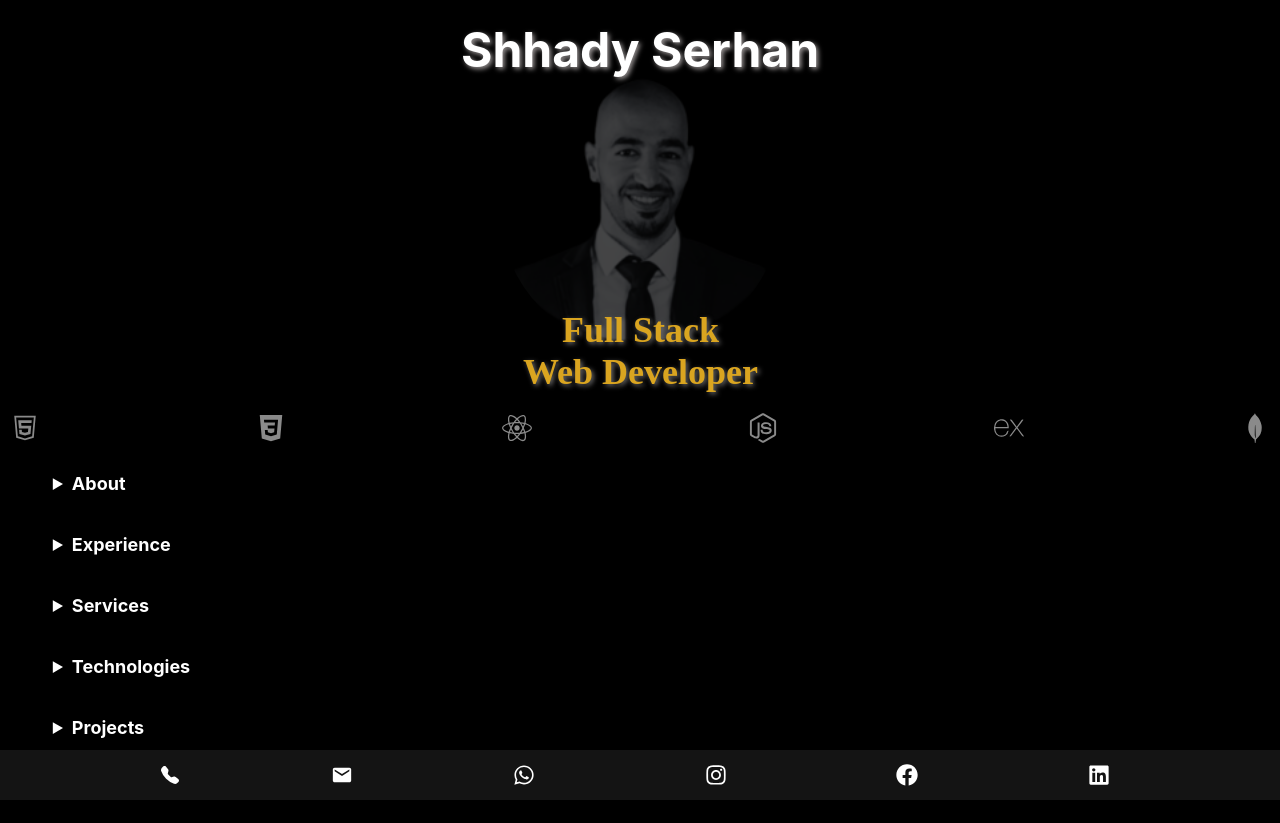
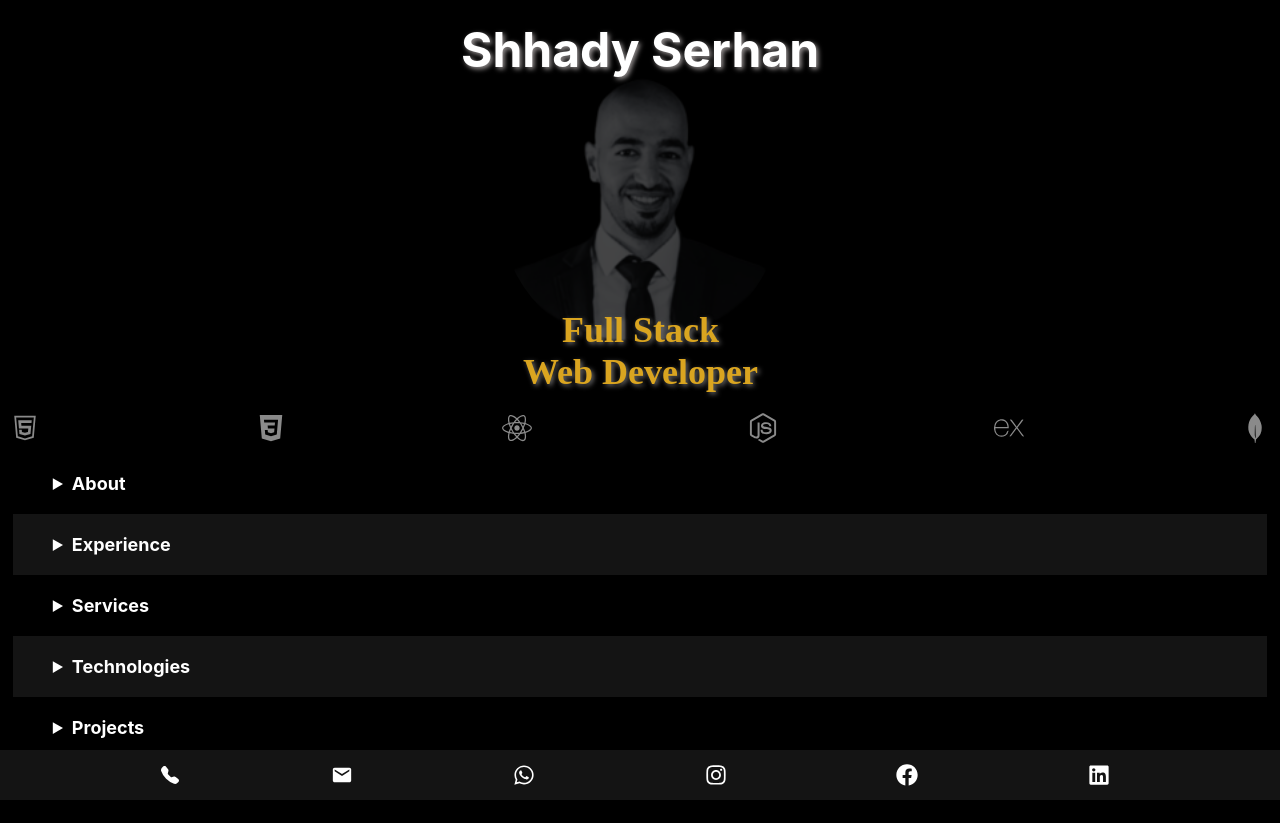
Before and after one commit to shhady/portfolio, a React (Create React App) app: page / in a window 1280 px wide. Built offline with nearby package versions, Linux system fonts and the light colour scheme.

Commit message:
tech icons

```diff
--- a/src/App.js
+++ b/src/App.js
@@ -72,7 +72,7 @@ function App() {
     If you're looking for a driven Web Developer to bring your digital ideas to life and elevate your online presence, I'm here to help. Let's collaborate and take your projects to new heights. Together, we'll create something remarkable that leaves a lasting impression on your audience. Let's get started on our web development journey today!
 </div>
 </details>
-<details  style={{ color:"white"}}>
+<details  style={{ color:"white",backgroundColor: 'rgb(20, 20, 20)'}}>
     <summary  style={{fontWeight:"bold", fontSize:"18px", cursor:"pointer", color:"white", marginBottom:"20px", padding:"20px 20px 0px 40px",}}>
     Experience
     </summary>
@@ -100,7 +100,7 @@ function App() {
     </summary>
       <Services />
 </details>
-<details  style={{ color:"white"}}>
+<details  style={{ color:"white",backgroundColor: 'rgb(20, 20, 20)'}}>
     <summary  style={{fontWeight:"bold", fontSize:"18px", cursor:"pointer", color:"white", marginBottom:"20px", padding:"20px 20px 0px 40px",}}>
       Technologies
     </summary>
--- a/src/services/services.css
+++ b/src/services/services.css
@@ -1,6 +1,6 @@
 .services-section{
     padding: 0px 40px 0px 40px;
-    background-color: rgb(20, 20, 20);
+    /* background-color: rgb(20, 20, 20); */
     color: black;
     /* height: 91vh; */
     color: white;
```
Also changed, not shown: src/App.css (line endings or trailing spaces).
